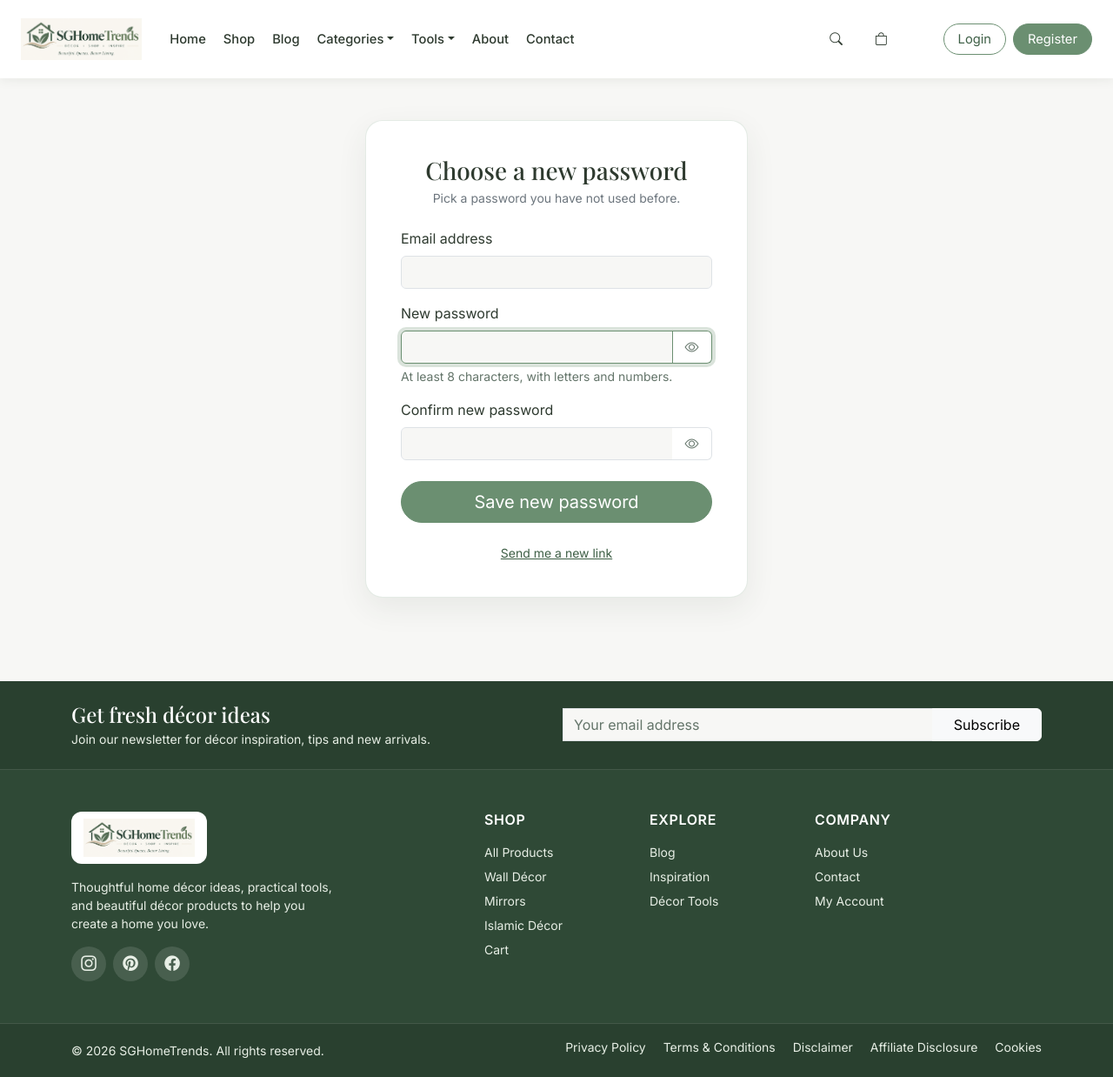
After one commit to sairagill27/royeldecore, a Laravel app: page /reset-password/1 in a window 1280 px wide. The commit adds this page. Shown: the whole page at 87% size. Run offline with Laravel 12, Linux system fonts and the light colour scheme.

Commit message:
Add password reset

```diff
--- /dev/null
+++ b/app/Http/Controllers/PasswordResetController.php
@@ -0,0 +1,87 @@
+<?php
+
+namespace App\Http\Controllers;
+
+use Illuminate\Auth\Events\PasswordReset;
+use Illuminate\Http\Request;
+use Illuminate\Support\Facades\DB;
+use Illuminate\Support\Facades\Hash;
+use Illuminate\Support\Facades\Password;
+use Illuminate\Support\Str;
+use Illuminate\Validation\Rules\Password as PasswordRule;
+
+class PasswordResetController extends Controller
+{
+    // Page 1: "Forgot your password?" form
+    public function showForgot()
+    {
+        return view('auth.forgot-password');
+    }
+
+    // Sends the reset email
+    public function sendLink(Request $request)
+    {
+        $request->merge(['email' => Str::lower(trim((string) $request->input('email')))]);
+
+        $request->validate([
+            'email' => ['required', 'string', 'email', 'max:255'],
+        ]);
+
+        // is_active = true: blocked accounts get no link.
+        // The result is ignored ON PURPOSE. The answer is always the same,
+        // so nobody can find out which emails have an account.
+        Password::sendResetLink([
+            'email'     => $request->input('email'),
+            'is_active' => true,
+        ]);
+
+        return back()->with('success', 'If an account exists for that email, we sent a password reset link. Check your inbox and your spam folder.');
+    }
+
+    // Page 2: the page the email link opens
+    public function showReset(Request $request, string $token)
+    {
+        return view('auth.reset-password', [
+            'token' => $token,
+            'email' => $request->query('email'),
+        ]);
+    }
+
+    // Saves the new password
+    public function reset(Request $request)
+    {
+        $request->merge(['email' => Str::lower(trim((string) $request->input('email')))]);
+
+        // SECURITY: every value is checked on the server
+        $request->validate([
+            'token'    => ['required', 'string'],
+            'email'    => ['required', 'string', 'email', 'max:255'],
+            'password' => ['required', 'confirmed', PasswordRule::min(8)->letters()->numbers()],
+        ]);
+
+        $status = Password::reset(
+            $request->only('email', 'password', 'password_confirmation', 'token'),
+            function ($user, string $password) {
+                $user->forceFill([
+                    'password'       => Hash::make($password),   // stored hashed, as always
+                    'remember_token' => Str::random(60),         // ends any "remember me" login
+                ])->save();
+
+                // Log this account out on every device
+                DB::table('sessions')->where('user_id', $user->id)->delete();
+
+                event(new PasswordReset($user));
+            }
+        );
+
+        if ($status === Password::PASSWORD_RESET) {
+            return redirect()->route('login')
+                ->with('success', 'Your password was changed. You can log in now.');
+        }
+
+        // Wrong, used or expired link. One message for all of them.
+        return back()
+            ->withInput($request->only('email'))
+            ->withErrors(['email' => 'This reset link is not valid or has expired. Please request a new one.']);
+    }
+}
--- /dev/null
+++ b/resources/views/auth/reset-password.blade.php
@@ -0,0 +1,72 @@
+@extends('layouts.app')
+
+@section('title', 'Choose a new password | ' . config('app.name'))
+
+@section('content')
+<div class="container py-5">
+    <div class="sgh-auth-card mx-auto">
+
+        <h1 class="h3 text-center mb-1">Choose a new password</h1>
+        <p class="text-center text-secondary small mb-4">Pick a password you have not used before.</p>
+
+        <form action="{{ route('password.store') }}" method="POST" novalidate>
+            @csrf
+
+            {{-- The secret token from the email link (goes back to the server with the form) --}}
+            <input type="hidden" name="token" value="{{ $token }}">
+
+            <div class="mb-3">
+                <label for="email" class="form-label">Email address</label>
+                <input type="email" id="email" name="email" value="{{ old('email', $email) }}"
+                    class="form-control @error('email') is-invalid @enderror"
+                    autocomplete="email" required>
+                @error('email') <div class="invalid-feedback">{{ $message }}</div> @enderror
+            </div>
+
+            <div class="mb-3">
+                <label for="password" class="form-label">New password</label>
+                <div class="input-group">
+                    <input type="password" id="password" name="password"
+                        class="form-control @error('password') is-invalid @enderror"
+                        autocomplete="new-password" required autofocus>
+                    <button type="button" class="btn sgh-eye" data-toggle-password="password"
+                        aria-label="Show password" aria-pressed="false"><i class="bi bi-eye"></i></button>
+                </div>
+                @error('password') <div class="invalid-feedback d-block">{{ $message }}</div> @enderror
+                <div class="form-text">At least 8 characters, with letters and numbers.</div>
+            </div>
+
+            <div class="mb-4">
+                <label for="password_confirmation" class="form-label">Confirm new password</label>
+                <div class="input-group">
+                    <input type="password" id="password_confirmation" name="password_confirmation"
+                        class="form-control" autocomplete="new-password" required>
+                    <button type="button" class="btn sgh-eye" data-toggle-password="password_confirmation"
+                        aria-label="Show password" aria-pressed="false"><i class="bi bi-eye"></i></button>
+                </div>
+            </div>
+
+            <button type="submit" class="btn btn-primary btn-lg rounded-pill w-100">Save new password</button>
+        </form>
+
+        <p class="text-center small mt-4 mb-0">
+            <a href="{{ route('password.request') }}">Send me a new link</a>
+        </p>
+    </div>
+</div>
+
+{{-- Eye buttons: switch each box between hidden (dots) and visible (text) --}}
+<script>
+    document.querySelectorAll('[data-toggle-password]').forEach(function(btn) {
+        btn.addEventListener('click', function() {
+            var input = document.getElementById(btn.dataset.togglePassword);
+            var show = input.type === 'password';
+
+            input.type = show ? 'text' : 'password';
+            btn.setAttribute('aria-pressed', show ? 'true' : 'false');
+            btn.setAttribute('aria-label', show ? 'Hide password' : 'Show password');
+            btn.querySelector('i').className = show ? 'bi bi-eye-slash' : 'bi bi-eye';
+        });
+    });
+</script>
+@endsection
--- a/routes/web.php
+++ b/routes/web.php
@@ -6,6 +6,7 @@ use App\Http\Controllers\AuthController;
 use App\Http\Controllers\CartController;
 use App\Http\Controllers\CheckoutController;
 use App\Http\Controllers\HomeController;
+use App\Http\Controllers\PasswordResetController;
 use App\Http\Controllers\ProductController;
 use App\Http\Controllers\ShopController;
 use Illuminate\Support\Facades\Route;
@@ -35,6 +36,14 @@ Route::middleware('guest')->group(function () {
 
     Route::get('/login', [AuthController::class, 'showLogin'])->name('login');
     Route::post('/login', [AuthController::class, 'login'])->middleware('throttle:10,1');
+
+    // PASSWORD RESET. The route name "password.reset" is required by Laravel's reset email.
+    Route::get('/forgot-password', [PasswordResetController::class, 'showForgot'])->name('password.request');
+    Route::post('/forgot-password', [PasswordResetController::class, 'sendLink'])
+        ->middleware('throttle:5,1')->name('password.email');
+    Route::get('/reset-password/{token}', [PasswordResetController::class, 'showReset'])->name('password.reset');
+    Route::post('/reset-password', [PasswordResetController::class, 'reset'])
+        ->middleware('throttle:6,1')->name('password.store');
 });
 
 // "auth" = only logged-in users. Visitors are sent to the login page.
@@ -66,8 +75,9 @@ Route::middleware(['auth', 'staff'])
     ->name('admin.')
     ->group(base_path('routes/admin.php'));
 
+
 // ---------- DEV ONLY: preview emails in the browser ----------
-// Exists only when APP_ENV=local, and only for staff. Open it from the admin order page address.
+// Exists only when APP_ENV=local, and only for staff.
 if (app()->environment('local')) {
     Route::middleware(['auth', 'staff'])->group(function () {
         Route::get('/dev/mail/customer/{order:order_number}', fn(\App\Models\Order $order) => new \App\Mail\OrderPlaced($order->load('items')));
```
Also changed, not shown: resources/views/auth/forgot-password.blade.php (added, +33 -0 lines), resources/views/auth/login.blade.php (+8 -4 lines).
